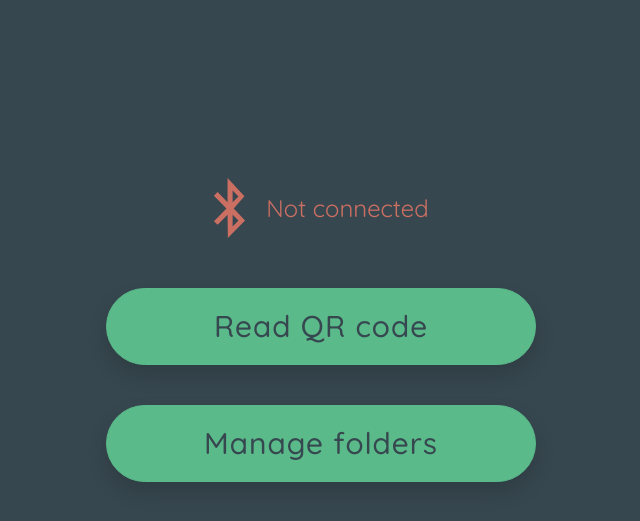
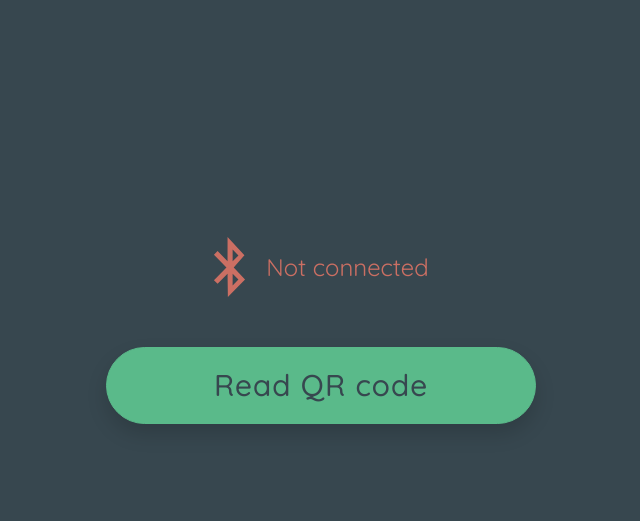
Before and after one commit to bernardocmarques/Unlocksy-Server, a Flask app: page / in a window 1280 px wide. Shown: the part 105-626 px from the top of the page, without its empty margins (319-959 px from the left). Run offline with Flask 2, Linux system fonts and the light colour scheme; some libraries are stand-ins or nearby versions.

Commit message:
mini fix

```diff
--- a/templates/index.html
+++ b/templates/index.html
@@ -69,8 +69,8 @@
             <a class="btn btn-lg btn-primary shadow my-3" href="{{ url_for('manage_devices') }}">Manage devices</a>
         {% endif %}
         <a class="btn btn-lg btn-primary shadow my-3" href="{{ url_for('qr_code_normal') }}">Read QR code</a>
-        <a class="btn btn-lg btn-primary shadow my-3" href="{{ url_for('manage_folders') }}">Manage folders</a>
         {% if device_name != '' %}
+            <a class="btn btn-lg btn-primary shadow my-3" href="{{ url_for('manage_folders') }}">Manage folders</a>
             <a id="disconnect" class="btn btn-lg btn-primary shadow my-3" onclick="makeHttpRequest('{{ url_for('disconnect') }}'); window.location.reload()">Disconnect</a>
         {% endif %}
     </div>
```
